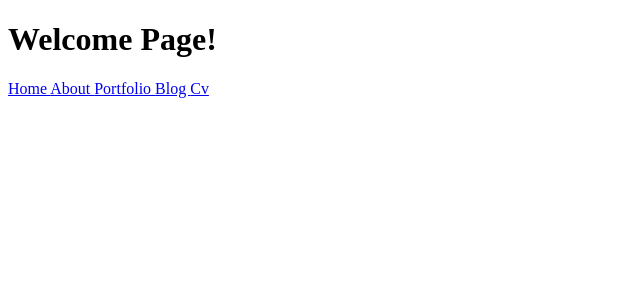
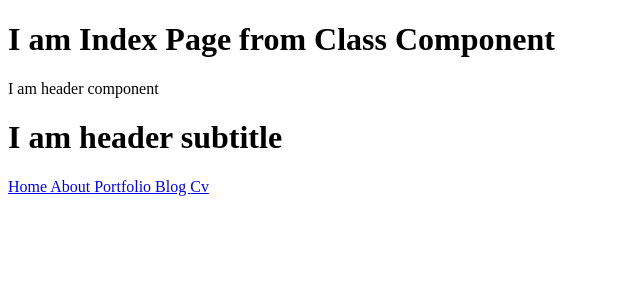
Before and after one commit to simotae14/portfolio-tae, a Next.js app: page / in a window 1280 px wide. Shown: the top 300 px of the page, without its empty margins (0-640 px from the left). Built offline with nearby package versions, Linux system fonts and the light colour scheme.

Commit message:
Using props and the props.children

```diff
--- a/components/shared/Header.js
+++ b/components/shared/Header.js
@@ -4,8 +4,13 @@
 
 class Header extends React.Component {
     render() {
+        const title = this.props.title;
         return (
             <Fragment>
+                <p>
+                     { title }
+                </p>
+                { this.props.children }
                 <Link href="/">
                     <a> Home </a>
                 </Link>
--- a/pages/index.js
+++ b/pages/index.js
@@ -1,13 +1,17 @@
-import React, { Fragment } from 'react';
+import React from 'react';
 import Header from '../components/shared/Header';
 
 class Index extends React.Component {
     render() {
         return (
-            <Fragment>
-                <h1> Welcome Page! </h1>
-                <Header />
-            </Fragment>
+            <div>
+                <h1> I am Index Page from Class Component </h1>
+                <Header title={'I am header component'}>
+                    <h1>
+                        I am header subtitle
+                    </h1>
+                </Header>
+            </div>
         );
     }
 }
```
